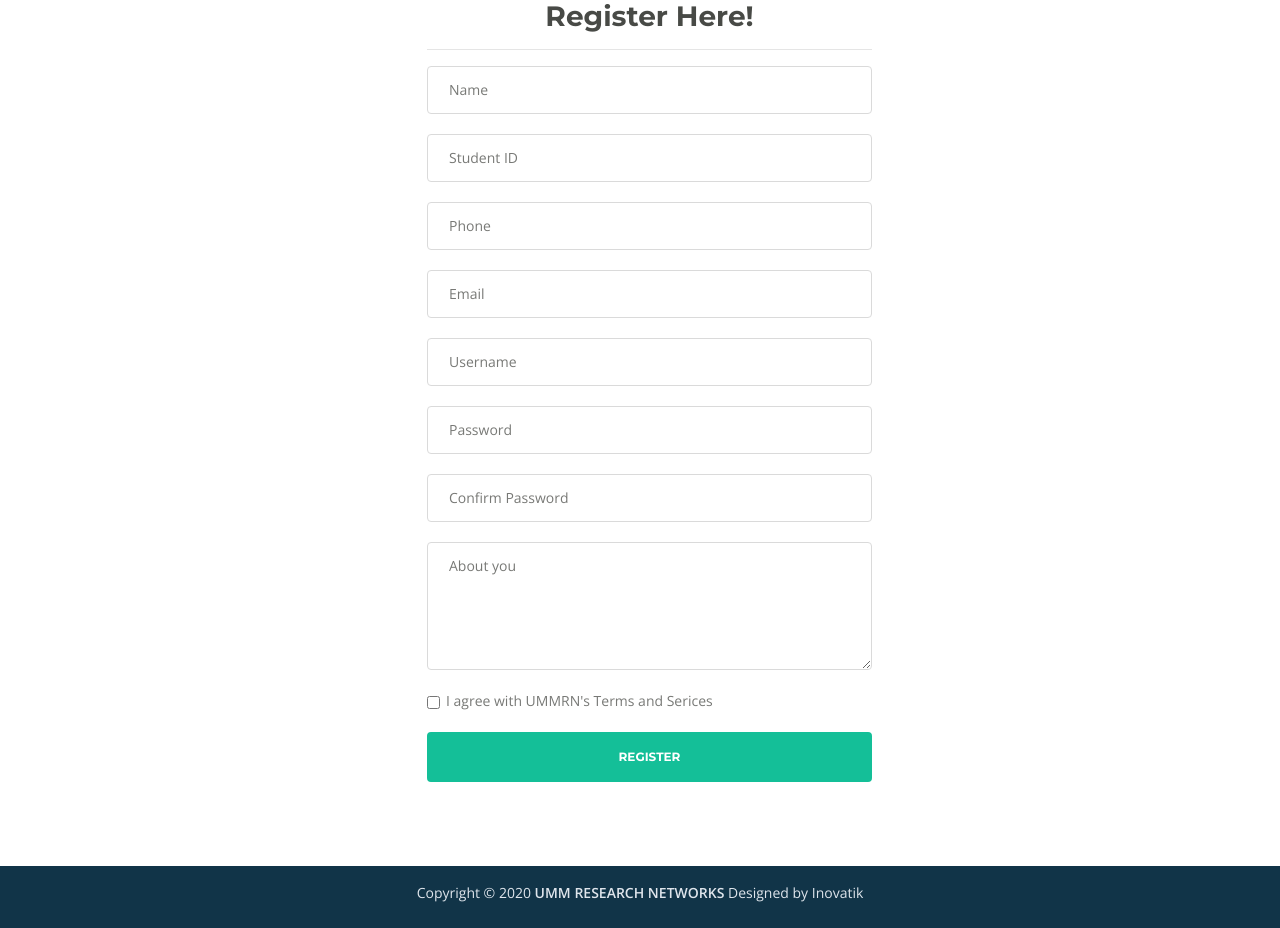
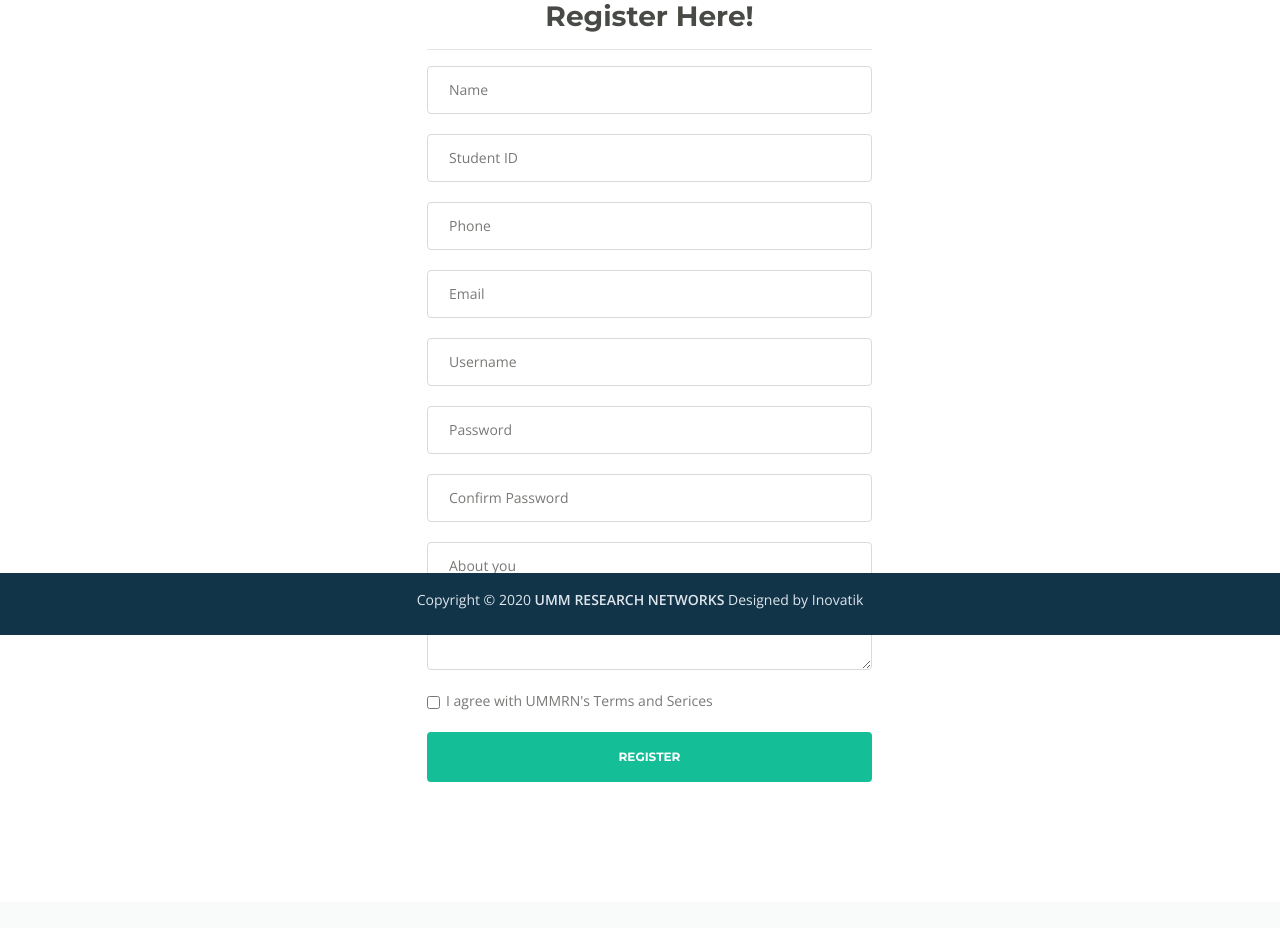
Before and after one commit to belladwi19/Reengineering-UMMRN, a PHP site: page /pkm/index.php?page=register in a window 1280 px wide. Shown: the part 165-1093 px from the top of the page. After the commit the page ends 947 px from the top, so only its background shows below. Run offline with PHP 8.4, Linux system fonts and the light colour scheme; the visitor is signed in with stand-in values (Sample User, id 1).

Commit message:
fixing footer to bottom layout

```diff
--- a/index.php
+++ b/index.php
@@ -130,7 +130,8 @@
             include"page/home.php";
         }
     ?>
-
+</body>
+<div id="footers" style="position:fixed; bottom:0; width:100%;">
     <!-- Footer -->
     <!-- <div class="footer">
     </div> -->
@@ -157,5 +158,5 @@
     <script src="js/isotope.pkgd.min.js"></script> <!-- Isotope for filter -->
     <script src="js/validator.min.js"></script> <!-- Validator.js - Bootstrap plugin that validates forms -->
     <script src="js/scripts.js"></script> <!-- Custom scripts -->
-</body>
+</div>
 </html>
--- a/page/register.php
+++ b/page/register.php
@@ -1,4 +1,4 @@
-        <div class="container" style="margin-top:5%; margin-bottom:5%;">
+        <div class="container" style="margin-top:5%; padding-bottom:100px;">
             <div class="row">
             <div style="width:30%"></div>
                 <div class="col-lg-5">
```
